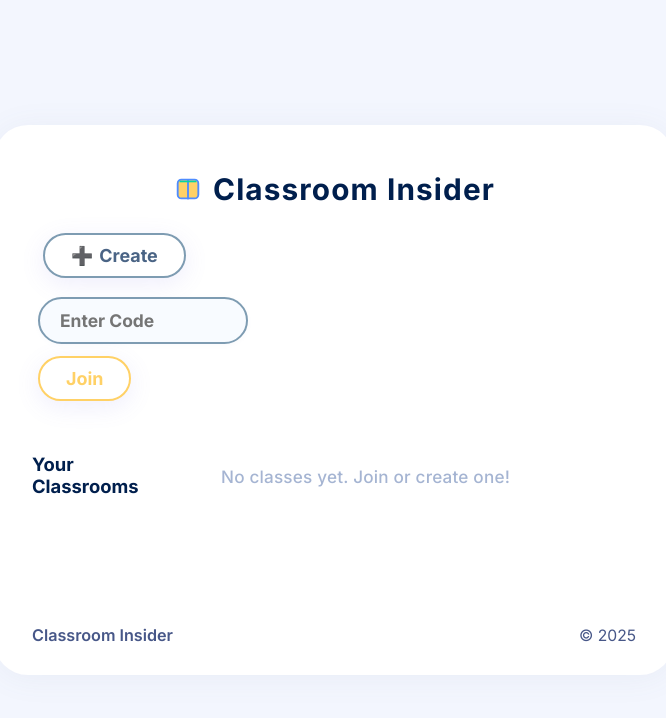
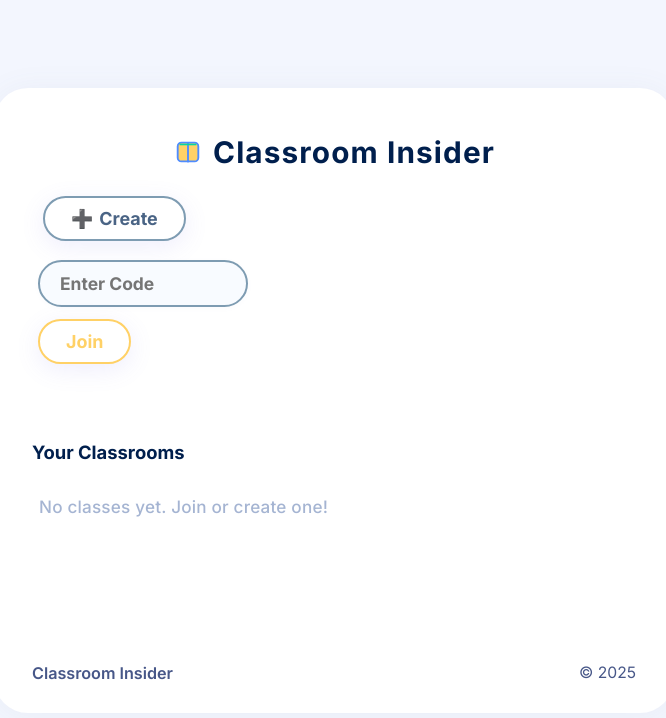
Before and after one commit to Workflow-Manager-admin/classroomconnect-16385-1d2c28e9, a React (Create React App) app in the folder classroomconnect/: page / in a window 1280 px wide. Both pictures are taken after typing "Sample" into the empty fields and a click on the button "Get Started". Shown: the top 718 px of the page, without its empty margins (306-972 px from the left). Built offline with nearby package versions, Linux system fonts and the light colour scheme; the HTML template or start-up script is replaced by a standard one.

Commit message:
Auto-commit: Changes as of 2025-05-31T15:21:01.167180+00:00

```diff
--- a/classroomconnect/src/App.js
+++ b/classroomconnect/src/App.js
@@ -258,8 +258,10 @@ function App() {
           </section>
 
           {/* Section - Classrooms row */}
-          <section className="classrooms-row">
-            <div className="classrooms-title">Your Classrooms</div>
+          <section style={{ width: "100%", marginTop: 32, marginBottom: 8 }}>
+            <div className="classrooms-title" style={{ marginBottom: 11, marginRight: 0 }}>
+              Your Classrooms
+            </div>
             <div className="classcards-row">
               {classrooms.length === 0 ? (
                 <div className="empty-class-msg">No classes yet. Join or create one!</div>
```
Also changed, not shown: 2 other files (tests, documents, lock files or other folders).
